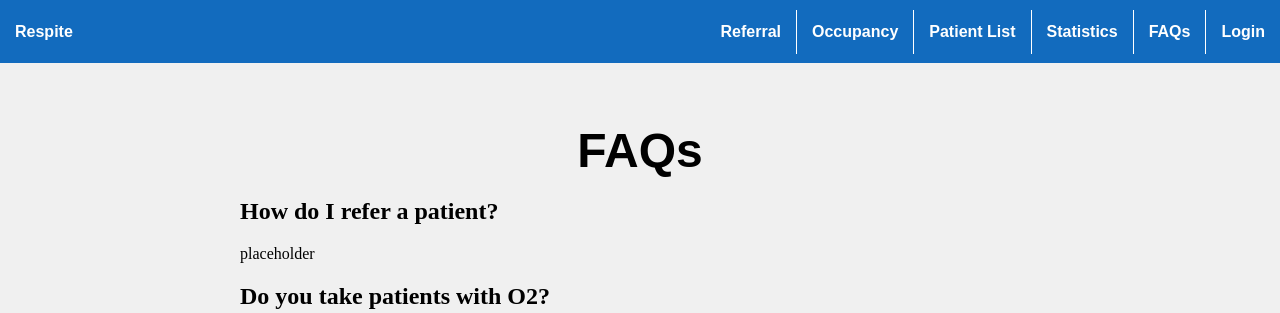
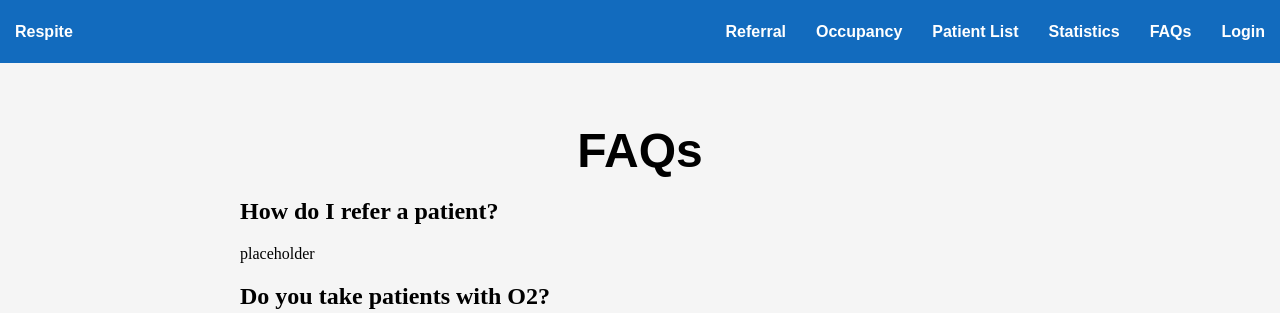
Before and after one commit to CodyPitts/patient-tracker, a Django app: page /faqs/ in a window 1280 px wide. Shown: the top 313 px of the page. Run offline with Django 3.2, Linux system fonts and the light colour scheme; data comes from the database, SQL or seed files in the repository.

Commit message:
background color (f0f0f0 to whitesmoke

```diff
--- a/respite/static/respite/style.css
+++ b/respite/static/respite/style.css
@@ -60,13 +60,8 @@ h1 {
     padding: 8px 15px;
     text-decoration: none;
     font-weight: bold;
-    border-left: 1px solid #fff;
     color: #fff;
     background-color: #126bbe;
-}
-
-#nav li:first-child a {
-    border-left: none;
 }
 
 #nav li a:hover {
@@ -74,7 +69,7 @@ h1 {
 }
 
 body {
-    background-color: #f0f0f0;
+    background-color: whitesmoke;
     margin: 0;
     padding: 0;
 }
@@ -90,5 +85,4 @@ body {
 .container {
     max-width: 800px;
     margin: 0 auto;
-    background-color: #f0f0f0;
 }
```
